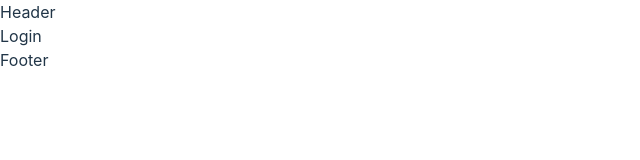
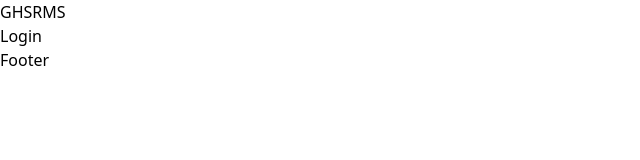
Before and after one commit to mhgkhan/SRMS-FRONTEND, a React (Vite) app: page /login in a window 1280 px wide. Shown: the top 160 px of the page, without its empty margins (0-640 px from the left). Built offline with nearby package versions, Linux system fonts and the light colour scheme.

Commit message:
move component folder to src

```diff
--- a/components/Header.jsx
+++ /dev/null
@@ -1,9 +0,0 @@
-import React from 'react'
-
-const Header = () => {
-  return (
-    <header>Header</header>
-  )
-}
-
-export default Header
--- a/src/App.jsx
+++ b/src/App.jsx
@@ -1,6 +1,6 @@
 import { BrowserRouter, Route, Routes } from "react-router-dom"
-import Header from "../components/Header"
-import Footer from "../components/Footer"
+import Header from "./components/Header"
+import Footer from "./components/Footer"
 import Home from "./pages/Home"
 import Login from "./pages/Login"
 import Profile from "./pages/profile/Profile"
@@ -10,7 +10,7 @@
 
   return (
     <BrowserRouter>
-      <main className="bg-gray-950 min-h-screen">
+      <main className="bg-gray-50 min-h-screen">
         <Header />
         <Routes>
           <Route path="/" element={<Home />} />
--- /dev/null
+++ b/src/components/Header.jsx
@@ -0,0 +1,18 @@
+import React from 'react'
+
+const Header = () => {
+  return (
+    <header className='bg-blue-300'>
+      <div className="container mx-auto">
+        <div className="flex items-end justify-between gap-3">
+          <div className="logo">
+            <span>GH</span>
+            <span>SRMS</span>
+          </div>
+        </div>
+      </div>
+    </header>
+  )
+}
+
+export default Header
--- a/src/index.css
+++ b/src/index.css
@@ -1,31 +1,3 @@
 @tailwind base;
 @tailwind components;
 @tailwind utilities;
-
-:root {
-  font-family: Inter, system-ui, Avenir, Helvetica, Arial, sans-serif;
-  line-height: 1.5;
-  font-weight: 400;
-
-  color-scheme: light dark;
-  color: rgba(255, 255, 255, 0.87);
-  background-color: #242424;
-
-  font-synthesis: none;
-  text-rendering: optimizeLegibility;
-  -webkit-font-smoothing: antialiased;
-  -moz-osx-font-smoothing: grayscale;
-}
-
-@media (prefers-color-scheme: light) {
-  :root {
-    color: #213547;
-    background-color: #ffffff;
-  }
-  a:hover {
-    color: #747bff;
-  }
-  button {
-    background-color: #f9f9f9;
-  }
-}
```
Also changed, not shown: src/components/Footer.jsx (renamed from components/Footer.jsx).
